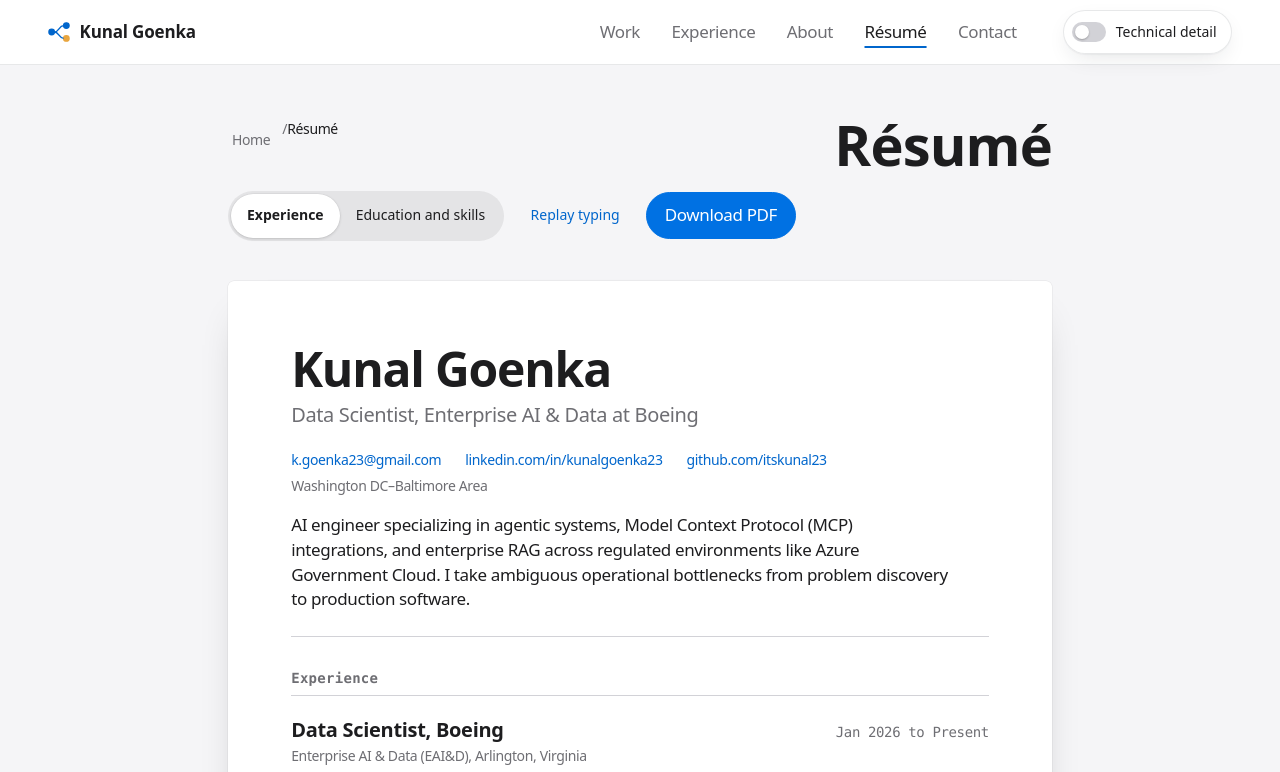
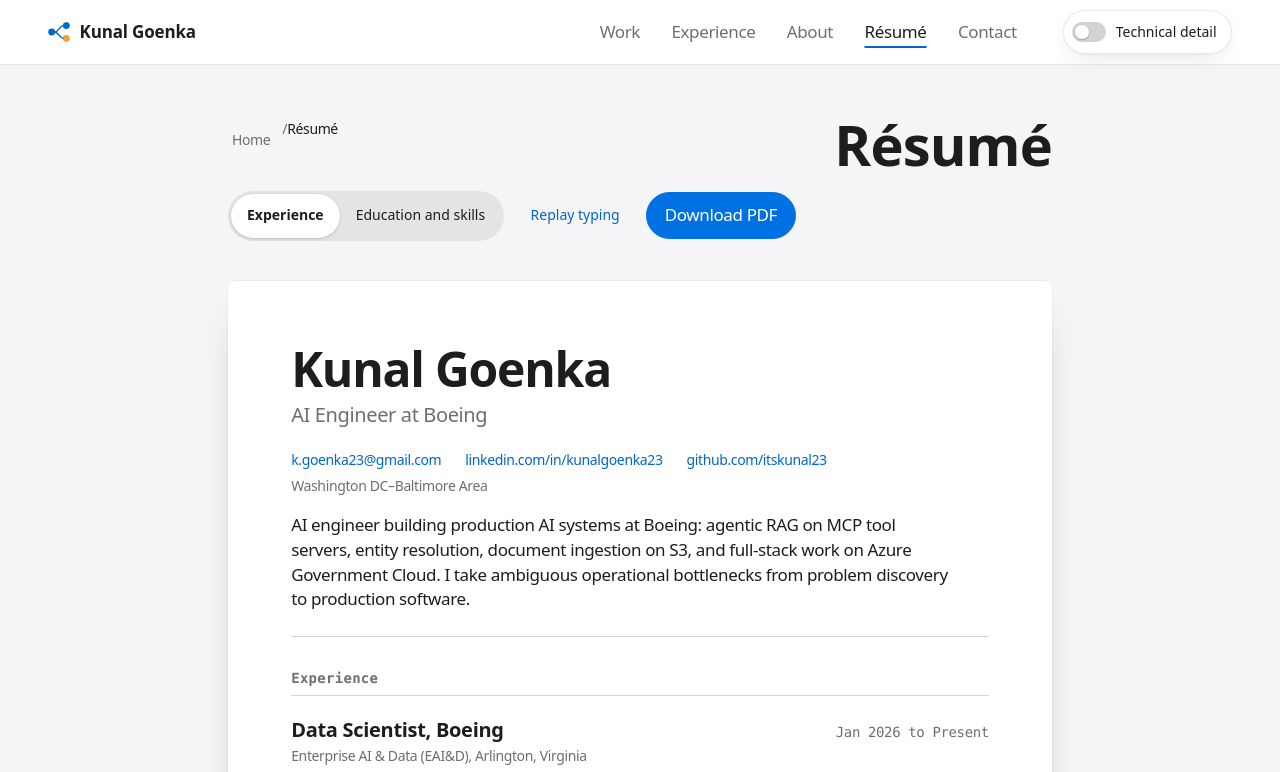
Before and after one commit to itskunal23/Portfolio, an Astro site: page /resume in a window 1280 px wide. Shown: the top 772 px of the page. Built offline with nearby package versions, Linux system fonts and the light colour scheme; Astro itself is replaced by a stand-in of ours.

Commit message:
feat: position portfolio as AI Engineer at Boeing
- profile.ts: headline, role, summary, description → AI Engineer at Boeing
- Hero.astro: h1 → 'AI Engineer at Boeing'
- Base.astro: fullTitle, schema.org jobTitle, knowsAbout
- about.astro, resume.astro, experience.astro, work/index.astro: meta descriptions
- site.webmanifest, scripts/og.mjs: PWA/social descriptions

Build: 0 errors, 0 warnings, 0 hints

```diff
--- a/scripts/og.mjs
+++ b/scripts/og.mjs
@@ -15,7 +15,7 @@ p{margin-top:24px;font-size:40px;line-height:1.2;letter-spacing:-0.02em;max-widt
 </style></head><body>
 <div><h1>Kunal Goenka</h1><p>I build software at the intersection of AI systems, design, and how people think.</p></div>
 <div><div class="row">${nodes.map((n, i) => `<span class="n ${i === nodes.length - 1 ? "out" : "lit"}">${n}</span>${i < nodes.length - 1 ? '<span class="e"></span>' : ""}`).join("")}</div>
-<div class="meta" style="margin-top:28px">Agentic AI at Boeing. MS Computer Science, Georgia Tech.</div></div>
+<div class="meta" style="margin-top:28px">AI Engineer at Boeing. MS Computer Science, Georgia Tech.</div></div>
 </body></html>`;
 
 const browser = await chromium.launch({ channel: "chrome" });
--- a/src/components/Hero.astro
+++ b/src/components/Hero.astro
@@ -19,7 +19,7 @@ import { profile } from "~/data/profile";
         <span class="role">{profile.role}</span>
       </p>
     </div>
-    <h1 id="hero-title">I build agentic AI systems at Boeing.</h1>
+    <h1 id="hero-title">AI Engineer at Boeing.</h1>
     <p class="tagline">Plan the request. Ground the answer. Know when to ask a person.</p>
     <p class="intro tone-swap">
       <span class="tone-plain">
--- a/src/data/profile.ts
+++ b/src/data/profile.ts
@@ -7,10 +7,10 @@ export const profile = {
   name: "Kunal Goenka",
   // One title everywhere, matching LinkedIn and the résumé: recruiters search
   // and background checks verify the real title, so it is never paraphrased.
-  headline: "Data Scientist, Enterprise AI & Data at Boeing. Georgia Tech OMSCS.",
+  headline: "AI Engineer at Boeing. Georgia Tech OMSCS.",
   philosophy: "I build software at the intersection of AI systems, design, and how people think.",
   location: "Washington DC–Baltimore Area",
-  role: "Data Scientist, Enterprise AI & Data at Boeing",
+  role: "AI Engineer at Boeing",
   email: "k.goenka23@gmail.com",
   links: {
     linkedin: "https://www.linkedin.com/in/kunalgoenka23/",
@@ -20,9 +20,9 @@ export const profile = {
   },
   /** Résumé summary, in Kunal's words from the résumé he supplied (November 2026). */
   summary:
-    "AI engineer specializing in agentic systems, Model Context Protocol (MCP) integrations, and enterprise RAG across regulated environments like Azure Government Cloud. I take ambiguous operational bottlenecks from problem discovery to production software.",
+    "AI engineer building production AI systems at Boeing: agentic RAG on MCP tool servers, entity resolution, document ingestion on S3, and full-stack work on Azure Government Cloud. I take ambiguous operational bottlenecks from problem discovery to production software.",
   description:
-    "Kunal Goenka builds agentic AI systems at Boeing: Model Context Protocol (MCP) integrations and enterprise RAG in regulated environments like Azure Government Cloud, taken from problem discovery to production software. MS Computer Science (AI) at Georgia Tech."
+    "Kunal Goenka is an AI Engineer at Boeing building production AI systems: agentic RAG on MCP tool servers, entity resolution, document ingestion on S3, and full-stack work on Azure Government Cloud. MS Computer Science (AI) at Georgia Tech."
 } as const;
 
 /**
--- a/src/layouts/Base.astro
+++ b/src/layouts/Base.astro
@@ -16,7 +16,7 @@ interface Props {
 }
 
 const { title, description = profile.description, path, schema = [], noindex = false } = Astro.props;
-const fullTitle = title ? `${title} | Kunal Goenka` : "Kunal Goenka | Data Scientist, Enterprise AI & Data at Boeing";
+const fullTitle = title ? `${title} | Kunal Goenka` : "Kunal Goenka | AI Engineer at Boeing";
 const canonical = new URL(path, Astro.site).toString();
 const ogImage = new URL("/og.png", Astro.site).toString();
 
@@ -27,13 +27,13 @@ const person = {
   name: profile.name,
   url: new URL("/", Astro.site).toString(),
   image: new URL("/kunal-goenka.jpg", Astro.site).toString(),
-  jobTitle: "Data Scientist, Enterprise AI & Data",
+  jobTitle: "AI Engineer",
   worksFor: { "@type": "Organization", name: "Boeing" },
   alumniOf: [
     { "@type": "CollegeOrUniversity", name: "Virginia Tech" }
   ],
   affiliation: { "@type": "CollegeOrUniversity", name: "Georgia Institute of Technology" },
-  knowsAbout: ["Agentic AI", "Retrieval-augmented generation", "Model Context Protocol", "Natural language processing", "Full-stack development"],
+  knowsAbout: ["AI Engineering", "Retrieval-augmented generation", "Model Context Protocol", "Natural language processing", "Full-stack development", "Agentic systems"],
   email: `mailto:${profile.email}`,
   sameAs: [profile.links.linkedin, profile.links.github]
 };
--- a/src/pages/about.astro
+++ b/src/pages/about.astro
@@ -12,7 +12,7 @@ import { projectBySlug } from "~/data/projects";
 <Base
   path="/about/"
   title="About"
-  description="About Kunal Goenka: Data Scientist, Enterprise AI & Data at Boeing, working on agentic AI, RAG, and full-stack applications; MS Computer Science (AI) at Georgia Tech; BS Business Information Technology, Virginia Tech."
+  description="About Kunal Goenka: AI Engineer at Boeing building production AI systems (agentic RAG, MCP, entity resolution, document ingestion on Azure Government Cloud); MS Computer Science (AI) at Georgia Tech; BS Business Information Technology, Virginia Tech."
 >
   <div class="wrap intro">
     <nav class="crumbs" aria-label="Breadcrumb">
--- a/src/pages/experience.astro
+++ b/src/pages/experience.astro
@@ -7,7 +7,7 @@ import { projectBySlug } from "~/data/projects";
 <Base
   path="/experience/"
   title="Experience"
-  description="Kunal Goenka's experience: Data Scientist at Boeing in Enterprise AI & Data and ELORA, Boeing Supplier Quality intern, and Virginia Tech Tech Fellows Technology Analyst."
+  description="Kunal Goenka's experience: AI Engineer at Boeing (Enterprise AI & Data, ELORA), Supplier Quality intern, and Virginia Tech Tech Fellows Technology Analyst."
 >
   <div class="wrap page-head">
     <nav class="crumbs" aria-label="Breadcrumb">
--- a/src/pages/resume.astro
+++ b/src/pages/resume.astro
@@ -13,7 +13,7 @@ const range = (a: string, b: string) => `${a} to ${b}`;
 <Base
   path="/resume/"
   title="Résumé"
-  description="Kunal Goenka's résumé: Data Scientist in Enterprise AI & Data at Boeing, building agentic RAG, MCP integrations, and NLP systems. MS Computer Science (AI) at Georgia Tech."
+  description="Kunal Goenka's résumé: AI Engineer at Boeing building production AI systems (agentic RAG on MCP, entity resolution, document ingestion on S3, full-stack on Azure Government Cloud). MS Computer Science (AI) at Georgia Tech."
 >
   <div class="desk" data-resume>
     <div class="wrap top">
--- a/src/pages/work/index.astro
+++ b/src/pages/work/index.astro
@@ -13,7 +13,7 @@ const groups = [
 <Base
   path="/work/"
   title="Work"
-  description="Case studies by Kunal Goenka: agentic RAG on MCP tool servers, NCR entity resolution, multilingual NLP, document ingestion, and an Azure Government Cloud recruiting platform."
+  description="Case studies by Kunal Goenka, AI Engineer at Boeing: agentic RAG on MCP tool servers, NCR entity resolution, multilingual NLP, document ingestion on S3, and a recruiting platform on Azure Government Cloud."
 >
   <div class="wrap page-head">
     <nav class="crumbs" aria-label="Breadcrumb">
```
Also changed, not shown: public/site.webmanifest.
